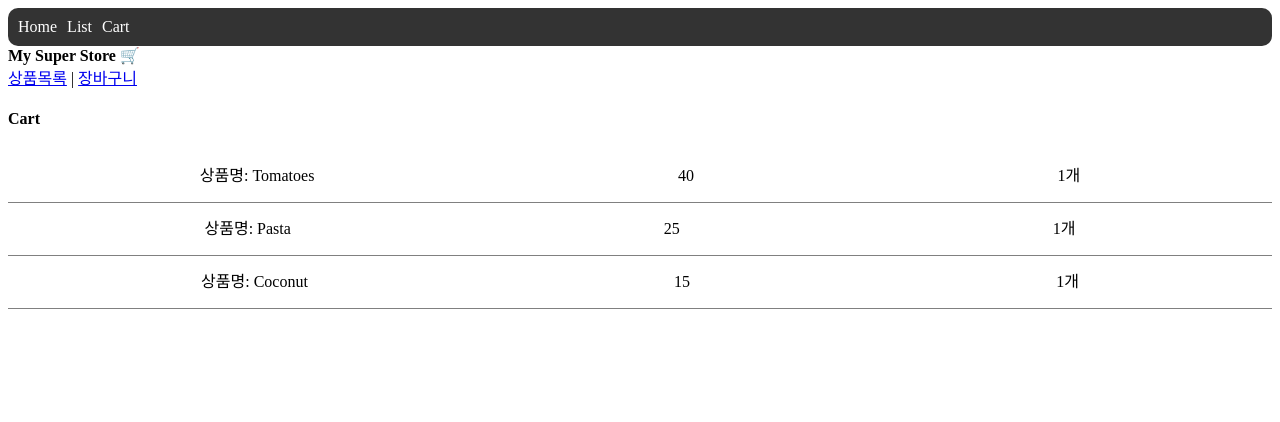
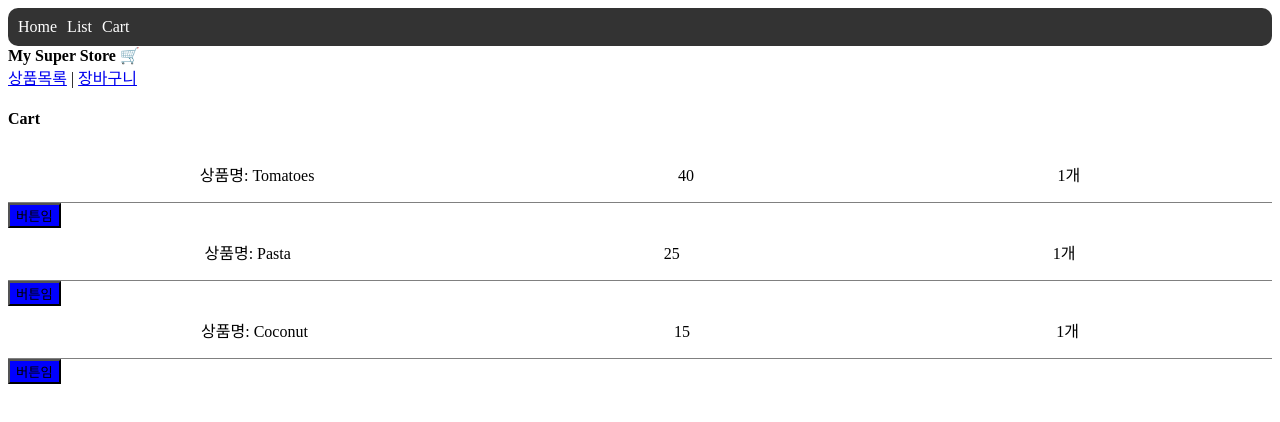
Before and after one commit to hyeon0208/nextjs-study, a Next.js app: page /cart in a window 1280 px wide. Shown: the top 422 px of the page. Built offline with nearby package versions, Linux system fonts and the light colour scheme.

Commit message:
feat: 버튼 컴포넌트 추가

```diff
--- a/app/(store)/cart/page.tsx
+++ b/app/(store)/cart/page.tsx
@@ -18,15 +18,21 @@ export default async function Cart() {
             <h4 className="title">Cart</h4>
             {cartData.map((item, index) => {
                 return (
-                    <CartItem
-                        name={item[0]}  // 배열의 첫 번째 값 (상품명)
-                        price={item[1]} // 배열의 두 번째 값 (가격)
-                        key={index}
-                    />
+                    <div key={index}>
+                        <CartItem
+                            name={item[0]}  // 배열의 첫 번째 값 (상품명)
+                            price={item[1]} // 배열의 두 번째 값 (가격)
+                        />
+                        <Btn color="blue" />
+                    </div>
                 )
             })}
         </div>
     )
+}
+
+function Btn(props: { color: string }) {
+    return <button style={{ background: props.color }}>버튼임</button>
 }
 
 // 아래 처럼 재사용하는걸 컴포넌트 문법이라고 함.
```
